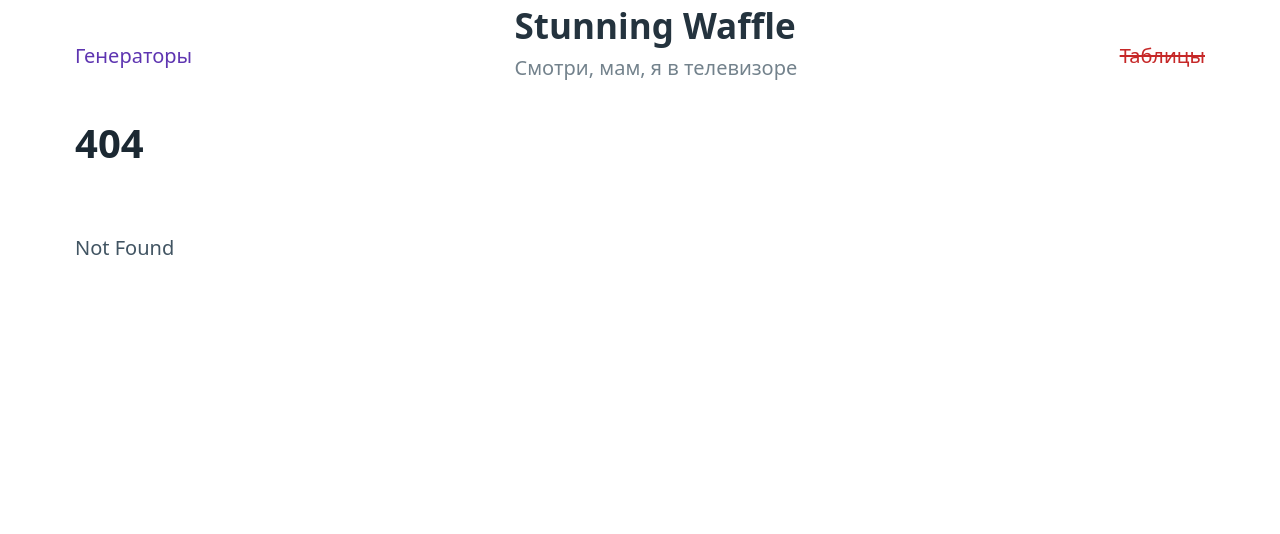
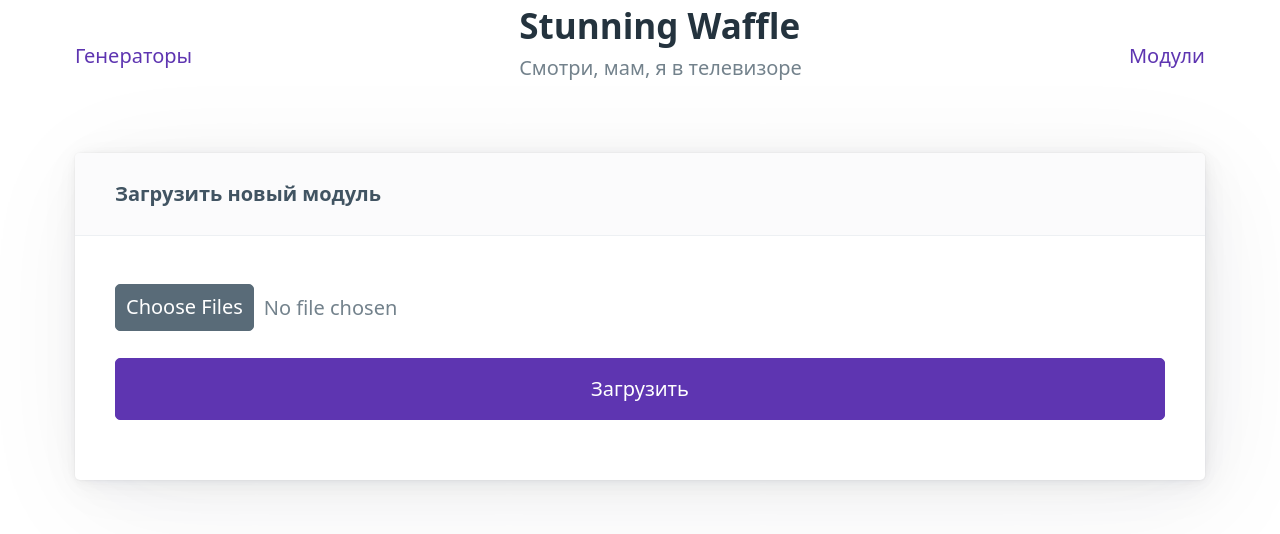
Before and after one commit to EkemRoht/stunning-waffle, a SvelteKit app: page /modules in a window 1280 px wide. Before the commit this address had no page. Shown: the top 534 px of the page. Built offline with nearby package versions, Linux system fonts and the light colour scheme.

Commit message:
save modules to indexedDB

```diff
--- a/src/lib/js/db.js
+++ b/src/lib/js/db.js
@@ -1,6 +1,7 @@
 import Dexie from 'dexie';
 
-export const db = new Dexie ('modules');
+export const db = new Dexie ('waffle');
 db.version(1).stores({
-    modules: '++id, name, content'
+    modules: 'name',
+    content: 'name'
 });
--- a/src/routes/+layout.svelte
+++ b/src/routes/+layout.svelte
@@ -13,7 +13,7 @@
             <h3>Смотри, мам, я в телевизоре</h3>
         </hgroup>
         <ul>
-            <li><del disabled>Таблицы</del></li>
+            <li><a href="/modules">Модули</a></li>
         </ul>
     </nav>
 
--- a/src/routes/+page.svelte
+++ b/src/routes/+page.svelte
@@ -1,10 +1,5 @@
-<script>
-    import JSONUploaderTest from "./JSONUploaderTest.svelte";
-</script>
 <article>
     <blockquote>
         Я устав. Ещё три минуточки и я умир.
     </blockquote>
 </article>
-
-<JSONUploaderTest/>
--- a/src/routes/JSONUploaderTest.svelte
+++ b/src/routes/JSONUploaderTest.svelte
@@ -1,10 +1,11 @@
-<!-- App.svelte -->
+
 <script>
     let selectedFiles = [];
     let jsonData = {};
 
     async function handleFileInput(event) {
         selectedFiles = event.target.files;
+
     }
 
     async function loadJsonFiles() {
@@ -27,5 +28,5 @@
     }
 </script>
 
-<input type="file" multiple on:change={handleFileInput} />
+<input type="file" on:change={handleFileInput} />
 <button on:click={loadJsonFiles}>Загрузить и вывести JSON файлы</button>
--- /dev/null
+++ b/src/routes/modules/+page.svelte
@@ -0,0 +1,15 @@
+<script>
+    import JSONUploader from "./JSONUploader.svelte";
+</script>
+
+
+<article>
+    <header>
+        <b>Загрузить новый модуль</b>
+    </header>
+    <JSONUploader/>
+</article>
+
+<!--<details>
+    <summary>Загруженные таблицы</summary>
+</details>-->
--- /dev/null
+++ b/src/routes/modules/JSONUploader.svelte
@@ -0,0 +1,38 @@
+<script>
+    import {db} from "$lib/js/db.js";
+
+    let selectedFiles = [];
+
+    async function handleFileInput(event) {
+        selectedFiles = event.target.files;
+    }
+
+    async function loadJsonFiles() {
+        for (let i = 0; i < selectedFiles.length; i++) {
+            const file = selectedFiles[i];
+            if (file.type === 'application/json') {
+                try {
+                    const data = await file.text();
+                    let moduleData = JSON.parse(data);
+                    await db.modules.put({
+                        name: moduleData.name,
+                        template: moduleData.template,
+                        requirements: moduleData.requirements
+                    });
+
+                    for (const tableName of Object.keys(moduleData.tables)) {
+                        await db.content.put({
+                            name: tableName,
+                            content: moduleData.tables[tableName]
+                        });
+                    }
+                } catch (error) {
+                    console.error(`Ошибка при обработке файла ${file.name}:`, error);
+                }
+            }
+        }
+    }
+</script>
+
+<input type="file" multiple on:change={handleFileInput} />
+<button on:click={loadJsonFiles}>Загрузить</button>
```
